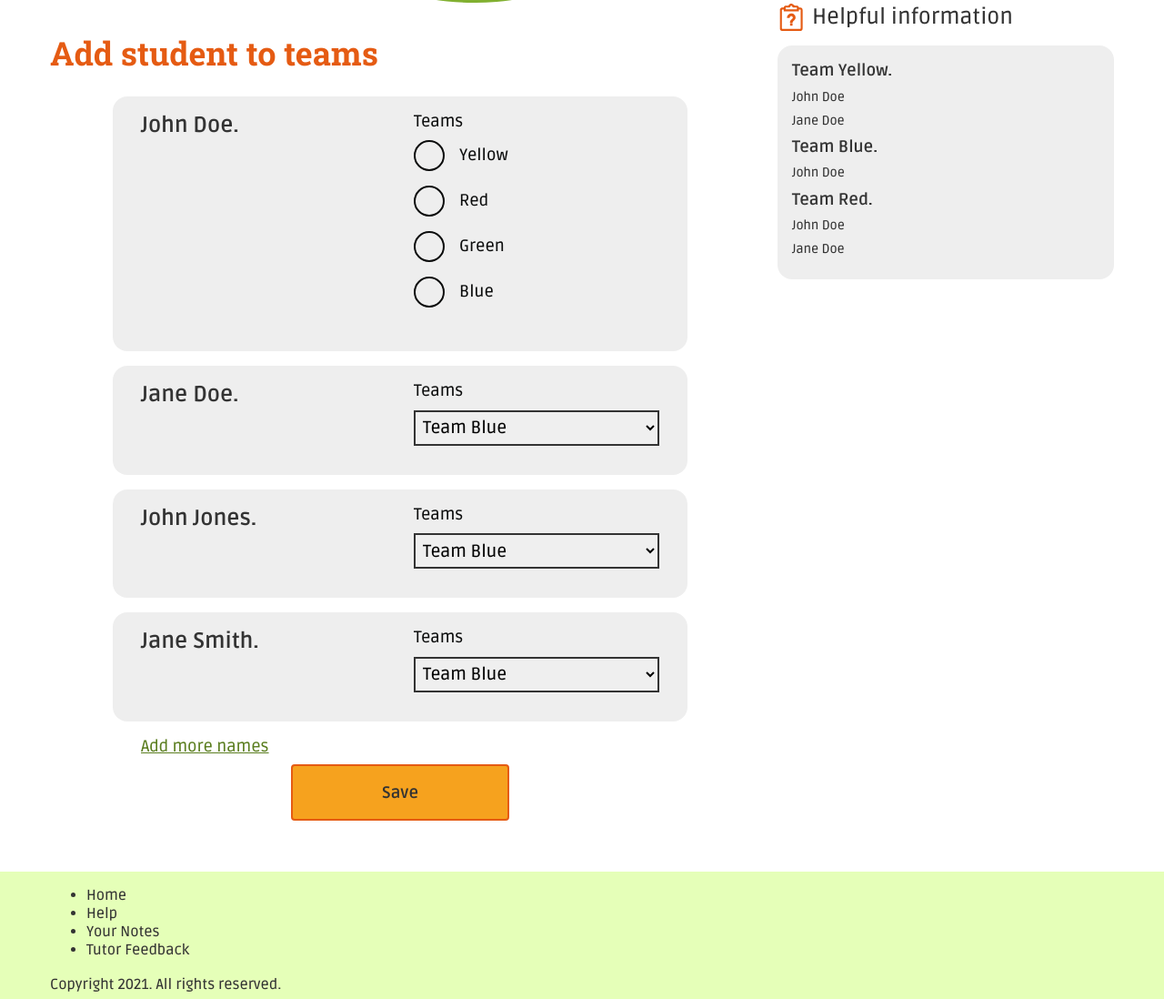
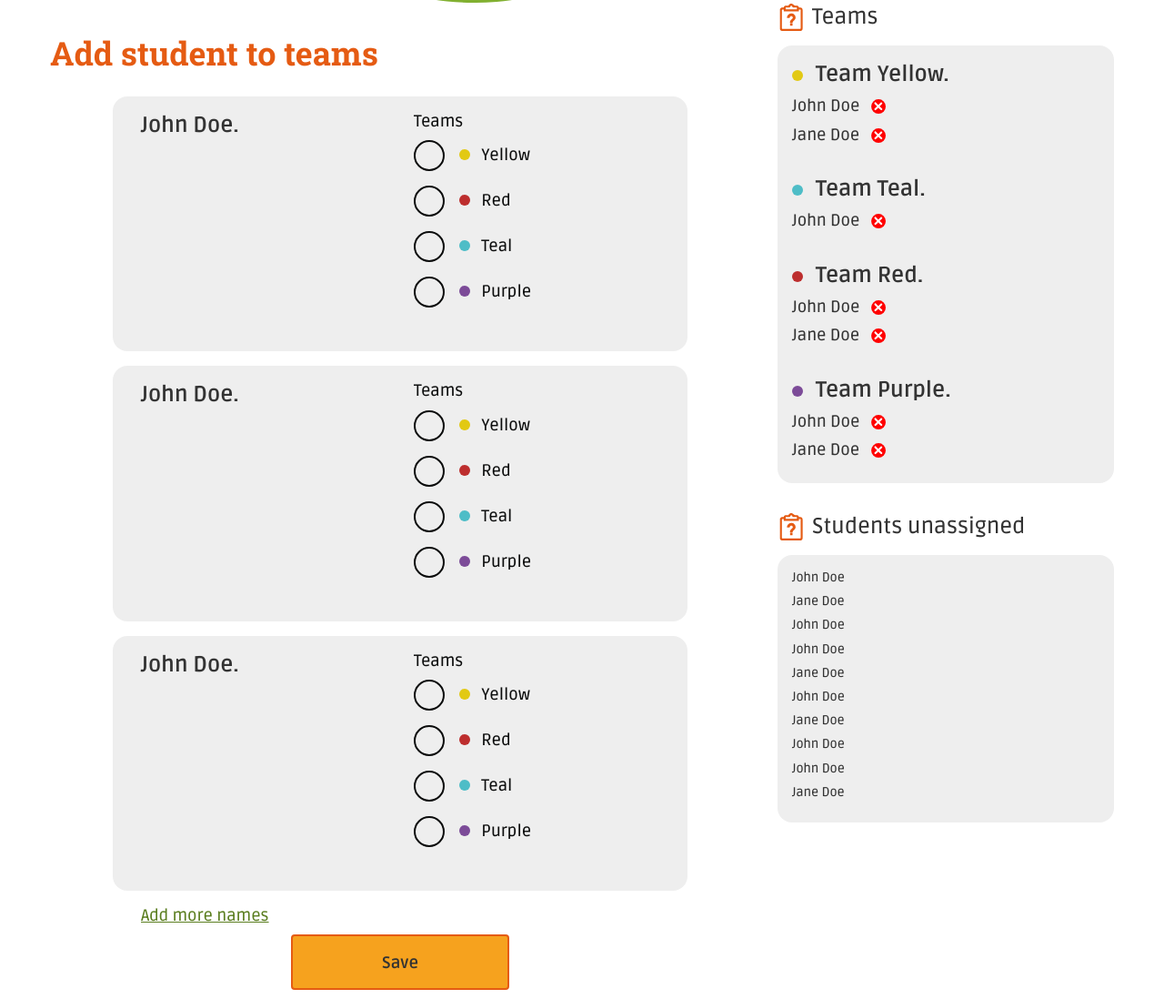
Before and after one commit to matesphere/buy-out, a Gatsby site: page /tutor-add-student-to-teams in a window 1280 px wide. Shown: the part 217-1315 px from the top of the page at 91% size. Built offline with nearby package versions, Linux system fonts and the light colour scheme; Gatsby itself is replaced by a stand-in of ours.

Commit message:
Add students

```diff
--- a/src/pages/tutor-add-student-to-teams.js
+++ b/src/pages/tutor-add-student-to-teams.js
@@ -6,9 +6,8 @@ import '../scss/index.scss'
 
 import {graphql, Link, useStaticQuery} from "gatsby";
 import {Helmet} from "react-helmet";
-import TickSheet from "../assets/tick-sheet.svg";
 import HelpIcon from "../assets/help-icon.svg";
-import scrollTo from "gatsby-plugin-smoothscroll";
+import Cross from '../assets/cross.svg'
 
 const IndexPage = () => {
   const data = useStaticQuery(graphql`
@@ -49,65 +48,72 @@ const IndexPage = () => {
                             <p className="form-label sm-type-amp">Teams</p>
                             <div className="multiple-choice">
                                 <input className="form-control" id="id1" type="radio" name="team" />
-                                <label className="form-label" htmlFor="id1">Yellow</label>
+                                <label className="form-label" htmlFor="id1"><span className="yellowdot"></span> Yellow</label>
                             </div>
                             <div className="multiple-choice">
                                 <input className="form-control" id="id2" type="radio" name="team" />
-                                <label className="form-label" htmlFor="id2">Red</label>
+                                <label className="form-label" htmlFor="id2"><span className="reddot"></span> Red</label>
                             </div>
                             <div className="multiple-choice">
                                 <input className="form-control" id="id4" type="radio" name="team" />
-                                <label className="form-label" htmlFor="id4">Green</label>
+                                <label className="form-label" htmlFor="id4"><span className="tealdot"></span> Teal</label>
                             </div>
                             <div className="multiple-choice">
                                 <input className="form-control" id="id5" type="radio" name="team" />
-                                <label className="form-label" htmlFor="id5">Blue</label>
+                                <label className="form-label" htmlFor="id5"><span className="purpledot"></span> Purple</label>
                             </div>
                         </div>
                     </div>
 
                     <div className="side-grey row mb-4">
                         <div className="col-lg-6 mb-2">
-                            <p className="sm-type-guitar sm-type-guitar--medium">Jane Doe.</p>
+                            <p className="sm-type-guitar sm-type-guitar--medium">John Doe.</p>
                         </div>
                         <div className="col-lg-6 mb-2">
-                            <label className="form-label sm-type-amp">Teams</label>
-                            <select className="form-control">
-                                <option>Team Blue</option>
-                                <option>Team Green</option>
-                                <option>Team Yellow</option>
-                            </select>
+                            <p className="form-label sm-type-amp">Teams</p>
+                            <div className="multiple-choice">
+                                <input className="form-control" id="id1" type="radio" name="team" />
+                                <label className="form-label" htmlFor="id1"><span className="yellowdot"></span> Yellow</label>
+                            </div>
+                            <div className="multiple-choice">
+                                <input className="form-control" id="id2" type="radio" name="team" />
+                                <label className="form-label" htmlFor="id2"><span className="reddot"></span> Red</label>
+                            </div>
+                            <div className="multiple-choice">
+                                <input className="form-control" id="id4" type="radio" name="team" />
+                                <label className="form-label" htmlFor="id4"><span className="tealdot"></span> Teal</label>
+                            </div>
+                            <div className="multiple-choice">
+                                <input className="form-control" id="id5" type="radio" name="team" />
+                                <label className="form-label" htmlFor="id5"><span className="purpledot"></span> Purple</label>
+                            </div>
                         </div>
                     </div>
 
                     <div className="side-grey row mb-4">
                         <div className="col-lg-6 mb-2">
-                            <p className="sm-type-guitar sm-type-guitar--medium">John Jones.</p>
+                            <p className="sm-type-guitar sm-type-guitar--medium">John Doe.</p>
                         </div>
                         <div className="col-lg-6 mb-2">
-                            <label className="form-label sm-type-amp">Teams</label>
-                            <select className="form-control">
-                                <option>Team Blue</option>
-                                <option>Team Green</option>
-                                <option>Team Yellow</option>
-                            </select>
+                            <p className="form-label sm-type-amp">Teams</p>
+                            <div className="multiple-choice">
+                                <input className="form-control" id="id1" type="radio" name="team" />
+                                <label className="form-label" htmlFor="id1"><span className="yellowdot"></span> Yellow</label>
+                            </div>
+                            <div className="multiple-choice">
+                                <input className="form-control" id="id2" type="radio" name="team" />
+                                <label className="form-label" htmlFor="id2"><span className="reddot"></span> Red</label>
+                            </div>
+                            <div className="multiple-choice">
+                                <input className="form-control" id="id4" type="radio" name="team" />
+                                <label className="form-label" htmlFor="id4"><span className="tealdot"></span> Teal</label>
+                            </div>
+                            <div className="multiple-choice">
+                                <input className="form-control" id="id5" type="radio" name="team" />
+                                <label className="form-label" htmlFor="id5"><span className="purpledot"></span> Purple</label>
                             </div>
                         </div>
-
-                    <div className="side-grey row mb-4">
-                        <div className="col-lg-6 mb-2">
-                            <p className="sm-type-guitar sm-type-guitar--medium">Jane Smith.</p>
                     </div>
-                        <div className="col-lg-6 mb-2">
-                            <label className="form-label sm-type-amp">Teams</label>
-                            <select className="form-control">
-                                <option>Team Blue</option>
-                                <option>Team Green</option>
-                                <option>Team Yellow</option>
-                            </select>
-                        </div>
-                    </div>
-
 
 
                   <div className="col-lg-12">
@@ -119,14 +125,31 @@ const IndexPage = () => {
 
               </div>
               <div className="col-lg-4">
-                <p className="sm-type-guitar mb-2"><span className="side-icon side-icon-orange"><HelpIcon /></span>Helpful information</p>
+                  <p className="sm-type-guitar mb-2"><span className="side-icon side-icon-orange"><HelpIcon /></span>Teams</p>
                   <div className="side-grey">
-                    <p className="sm-type-lead sm-type-lead--medium">Team Yellow.</p>
+                      <p className="sm-type-guitar sm-type-guitar--medium"><span className="yellowdot"></span> Team Yellow.</p>
+                      <p className="sm-type-lead">John Doe <span className="cross-icon"><Cross /></span></p>
+                      <p className="sm-type-lead">Jane Doe <span className="cross-icon"><Cross /></span></p>
+                      <p className="sm-type-guitar sm-type-guitar--medium mt-4"><span className="tealdot"></span> Team Teal.</p>
+                      <p className="sm-type-lead">John Doe <span className="cross-icon"><Cross /></span></p>
+                      <p className="sm-type-guitar sm-type-guitar--medium mt-4"><span className="reddot"></span> Team Red.</p>
+                      <p className="sm-type-lead">John Doe <span className="cross-icon"><Cross /></span></p>
+                      <p className="sm-type-lead">Jane Doe <span className="cross-icon"><Cross /></span></p>
+                      <p className="sm-type-guitar sm-type-guitar--medium mt-4"><span className="purpledot"></span> Team Purple.</p>
+                      <p className="sm-type-lead"> John Doe <span className="cross-icon"><Cross /></span></p>
+                      <p className="sm-type-lead">Jane Doe <span className="cross-icon"><Cross /></span></p>
+                  </div>
+
+                  <p className="sm-type-guitar mb-2 mt-4"><span className="side-icon side-icon-orange"><HelpIcon /></span>Students unassigned</p>
+                  <div className="side-grey">
                       <p className="sm-type-amp">John Doe</p>
                       <p className="sm-type-amp">Jane Doe</p>
-                    <p className="sm-type-lead sm-type-lead--medium">Team Blue.</p>
                       <p className="sm-type-amp">John Doe</p>
-                    <p className="sm-type-lead sm-type-lead--medium">Team Red.</p>
+                      <p className="sm-type-amp">John Doe</p>
+                      <p className="sm-type-amp">Jane Doe</p>
+                      <p className="sm-type-amp">John Doe</p>
+                      <p className="sm-type-amp">Jane Doe</p>
+                      <p className="sm-type-amp">John Doe</p>
                       <p className="sm-type-amp">John Doe</p>
                       <p className="sm-type-amp">Jane Doe</p>
                   </div>
--- a/src/scss/foundations/_common.scss
+++ b/src/scss/foundations/_common.scss
@@ -365,6 +365,13 @@ p {
     }
 }
 
+.cross-icon {
+    display: inline-block;
+    width: 16px;
+    height: 16px;
+    margin-left: 8px;
+}
+
 .task {
     color: $brand-red;
 }
```
Lines whose indentation alone changed are shown as unchanged.
